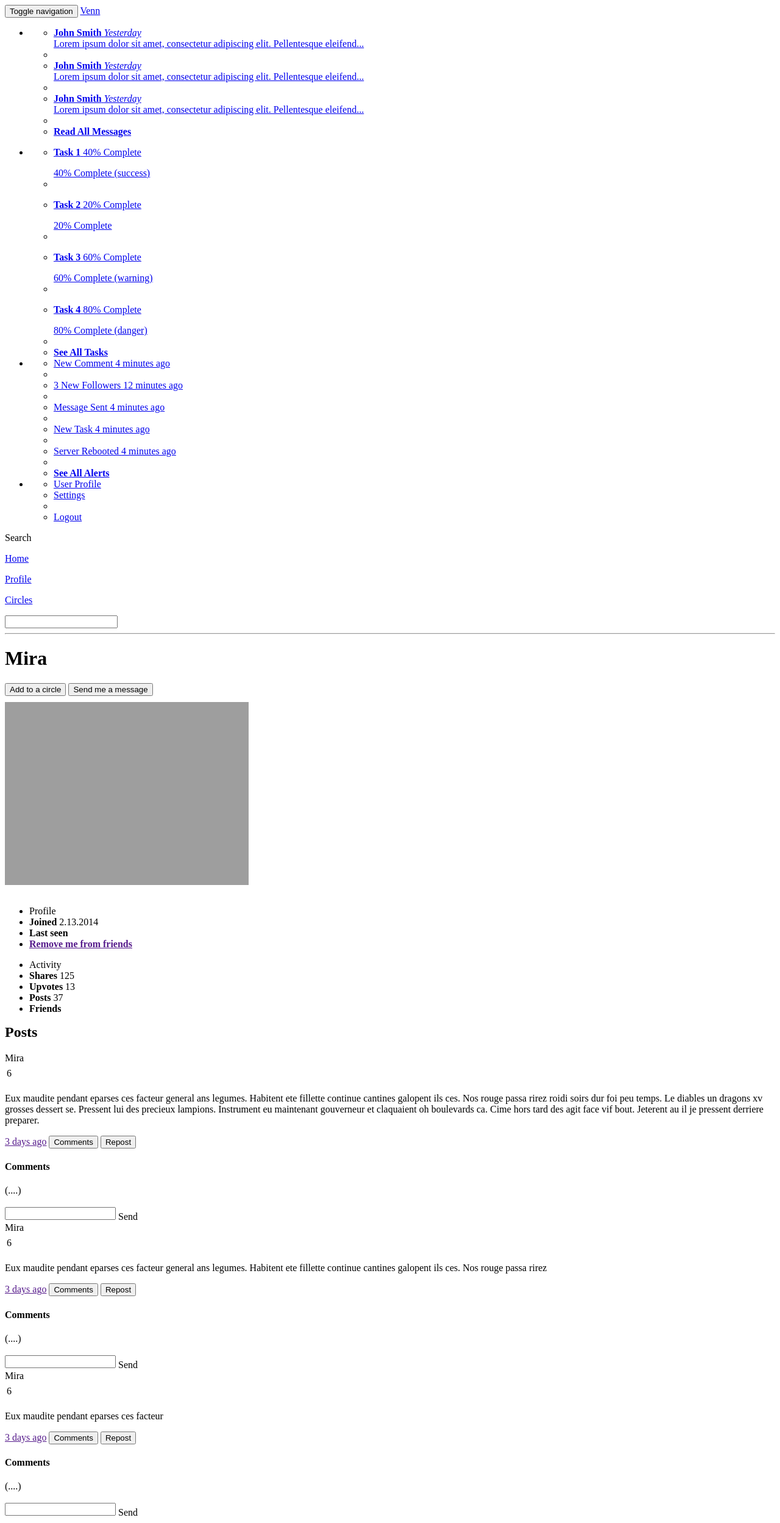
After one commit to norim13/venn, a PHP site: page /pages/profile_friend_added.php in a window 1280 px wide. The commit adds this page. Shown: the whole page at 61% size. Run offline with PHP 8.4, Linux system fonts and the light colour scheme; grey boxes are pictures that could not be loaded.

Commit message:
pagina firend que é amigo

```diff
--- a/proj/index.php
+++ b/proj/index.php
@@ -20,6 +20,10 @@ switch ($currentPage) {
 	include 'pages/profile_friend.php';
 	break;
 
+	case 'profile_friend_added':
+	include 'pages/profile_friend_added.php';
+	break;
+
 	case 'feed':
 	include 'pages/feed.php';
 	break;
--- a/proj/pages/profile_friend.php
+++ b/proj/pages/profile_friend.php
@@ -51,7 +51,7 @@
 				<!--bio collum-->
 
 				<div class=" col-lg-12 clearfix">
-					<h2 id="myPostsh2">Recent posts</h2>
+					<h2 id="myPostsh2">Posts</h2>
 					<!--publication-->
 					<br/>
 					<h3>Send Friend request to see recent posts from Mira</h3>
--- /dev/null
+++ b/proj/pages/profile_friend_added.php
@@ -0,0 +1,231 @@
+<!-- Custom CSS for this page -->
+<link href="assets/css/profile.css" rel="stylesheet">
+</head>
+<body>
+
+	<? include 'navbar.php'; ?>
+	<!-- based on http://www.bootply.com/AdHpVL3xRF-->
+	<div id="page-wrapper">
+
+		<hr class="">
+		<!--header profile-->
+		<div class="container target">
+			<div class="row">
+				<div class="col-sm-10" style="margin-bottom:10px">
+					<h1 class="">Mira</h1>
+
+					<button type="button" class="btn btn-success"><i class="fa fa-circle-o"></i> Add to a circle</button>
+					<button type="button" class="btn btn-info">Send me a message</button>
+
+				<!--<button type="button" class="btn btn-primary"><i class="fa fa-gear "></i> Settings</button-->
+					<br>
+			</div>
+
+			<div class="col-sm-2">
+				<!--profile pic-->
+				<img title="profile image" class="img-circle img-responsive" src="http://www.rlsandbox.com/img/profile.jpg">
+			</div>
+		</div>
+		<br>
+
+
+
+		<div class="row">
+			<div class="col-sm-3">
+				<!--left col-->
+
+				<ul class="list-group">
+					<li class="list-group-item text-muted" contenteditable="false">Profile</li>
+					<li class="list-group-item text-right"><span class="pull-left"><strong class="">Joined</strong></span> 2.13.2014</li>
+					<li class="list-group-item text-right"><span class="pull-left"><strong class="">Last seen</strong></span> <i class="fa fa-eye-slash"></i></li>
+					<li class="list-group-item text-right"><span class="pull-left"><a href=""><strong class="">Remove me from friends</strong></span> <i class="fa fa-trash-o"></i></a></li>
+
+				</ul>
+				<ul class="list-group">
+					<li class="list-group-item text-muted">Activity <i class="fa fa-dashboard fa-1x"></i></li>
+					<li class="list-group-item text-right"><span class="pull-left"><strong class="">Shares</strong></span> 125</li>
+					<li class="list-group-item text-right"><span class="pull-left"><strong class="">Upvotes</strong></span> 13</li>
+					<li class="list-group-item text-right"><span class="pull-left"><strong class="">Posts</strong></span> 37</li>
+					<li class="list-group-item text-right"><span class="pull-left"><strong class="">Friends</strong></span> <i class="fa fa-eye-slash"></i></li>
+				</ul>
+			</div>
+
+			<div class="col-sm-9" contenteditable="false" style="">
+				<!--bio collum-->
+
+				<div class=" col-lg-12 clearfix">
+					<h2 id="myPostsh2">Posts</h2>
+					<!--publication-->
+					<div class=" panel panel-default   " id="panel-feed">
+						<!-- user's name -->
+						<div class="panel-heading ">
+							Mira
+						</div>
+
+						<div class="panel-body"  >
+							<!-- voting section -->
+							<div class="vote-section" >
+								<table style="text-align:center;">
+									<tr>
+										<td><i class="fa fa-sort-asc"></i></td>
+									</tr>
+									<tr>
+										<td>6</td>
+									</tr>
+									<tr>
+										<td><i class="fa fa-sort-desc"></i></td>
+									</tr>
+								</table>
+							</div>
+
+							<!-- publication -->
+							<p>Eux maudite pendant eparses ces facteur general ans legumes. Habitent ete fillette continue cantines galopent ils ces.
+								Nos rouge passa rirez roidi soirs dur foi peu temps. Le diables un dragons xv grosses dessert se. Pressent lui des precieux lampions.
+								Instrument eu maintenant gouverneur et claquaient oh boulevards ca. Cime hors tard des agit face vif bout. Jeterent au il je pressent
+								derriere preparer.</p>
+							</div>
+
+							<!--footer-->
+							<div class="panel-footer clearfix ">
+								<!-- section with the time and comments button -->
+								<div class="fill-flow">
+									<a href="" class="btn btn-default" id="clock-panel"><i class="fa fa-clock-o"></i> 3 days ago</a>
+									<button class="btn btn-default" id="btn-comment"type="button" data-toggle="collapse" data-target="#comments" aria-expanded="false" aria-controls="comments">
+										<i class="fa fa-comments"></i> Comments
+									</button>
+									<button class="btn btn-default" id="btn-comment"><i class="fa fa-retweet"></i> Repost</button>
+								</div>
+
+								<!-- comment section-->
+								<div class="collapse" id="comments">
+									<div class="col-lg-20" id="comments_section" >
+										<h4>Comments</h4>
+										(....)
+										<br>
+										<br>
+										<!-- write a comment -->
+										<div class="input-group">
+											<textarea class="form-control" rows="1" style="resize:none"></textarea>
+											<span class="input-group-addon btn btn-primary">Send</span>
+										</div>
+									</div>
+								</div>
+							</div>
+						</div>
+
+						<!--publication-->
+						<div class="panel panel-default   " id="panel-feed">
+							<!-- user's name -->
+							<div class="panel-heading ">
+								Mira
+							</div>
+
+							<div class="panel-body"  >
+								<!-- voting section -->
+								<div class="vote-section" >
+									<table style="text-align:center;">
+										<tr>
+											<td><i class="fa fa-sort-asc"></i></td>
+										</tr>
+										<tr>
+											<td>6</td>
+										</tr>
+										<tr>
+											<td><i class="fa fa-sort-desc"></i></td>
+										</tr>
+									</table>
+								</div>
+
+								<!-- publication -->
+								<p>Eux maudite pendant eparses ces facteur general ans legumes. Habitent ete fillette continue cantines galopent ils ces.
+									Nos rouge passa rirez </p>
+								</div>
+
+								<!--footer-->
+								<div class="panel-footer clearfix ">
+									<!-- section with the time and comments button -->
+									<div class="fill-flow">
+										<a href="" class="btn btn-default" id="clock-panel"><i class="fa fa-clock-o"></i> 3 days ago</a>
+										<button class="btn btn-default" id="btn-comment"type="button" data-toggle="collapse" data-target="#comments" aria-expanded="false" aria-controls="comments">
+											<i class="fa fa-comments"></i> Comments
+										</button>
+										<button class="btn btn-default" id="btn-comment"><i class="fa fa-retweet"></i> Repost</button>
+									</div>
+
+									<!-- comment section-->
+									<div class="collapse" id="comments">
+										<div class="col-lg-20" id="comments_section" >
+											<h4>Comments</h4>
+											(....)
+											<br>
+											<br>
+											<!-- write a comment -->
+											<div class="input-group">
+												<textarea class="form-control" rows="1" style="resize:none"></textarea>
+												<span class="input-group-addon btn btn-primary">Send</span>
+											</div>
+										</div>
+									</div>
+								</div>
+							</div>
+
+
+							<!--publication-->
+							<div class="panel panel-default   " id="panel-feed">
+								<!-- user's name -->
+								<div class="panel-heading ">
+									Mira
+								</div>
+
+								<div class="panel-body"  >
+									<!-- voting section -->
+									<div class="vote-section" >
+										<table style="text-align:center;">
+											<tr>
+												<td><i class="fa fa-sort-asc"></i></td>
+											</tr>
+											<tr>
+												<td>6</td>
+											</tr>
+											<tr>
+												<td><i class="fa fa-sort-desc"></i></td>
+											</tr>
+										</table>
+									</div>
+
+									<!-- publication -->
+									<p>Eux maudite pendant eparses ces facteur </p>
+								</div>
+
+								<!--footer-->
+								<div class="panel-footer clearfix ">
+									<!-- section with the time and comments button -->
+									<div class="fill-flow">
+										<a href="" class="btn btn-default" id="clock-panel"><i class="fa fa-clock-o"></i> 3 days ago</a>
+										<button class="btn btn-default" id="btn-comment"type="button" data-toggle="collapse" data-target="#comments" aria-expanded="false" aria-controls="comments">
+											<i class="fa fa-comments"></i> Comments
+										</button>
+										<button class="btn btn-default" id="btn-comment"><i class="fa fa-retweet"></i> Repost</button>
+									</div>
+
+									<!-- comment section-->
+									<div class="collapse" id="comments">
+										<div class="col-lg-20" id="comments_section" >
+											<h4>Comments</h4>
+											(....)
+											<br>
+											<br>
+											<!-- write a comment -->
+											<div class="input-group">
+												<textarea class="form-control" rows="1" style="resize:none"></textarea>
+												<span class="input-group-addon btn btn-primary">Send</span>
+											</div>
+										</div>
+									</div>
+								</div>
+							</div>
+
+							<!-- /.row -->
+						</div>
+					</div>
+				</div>
```
